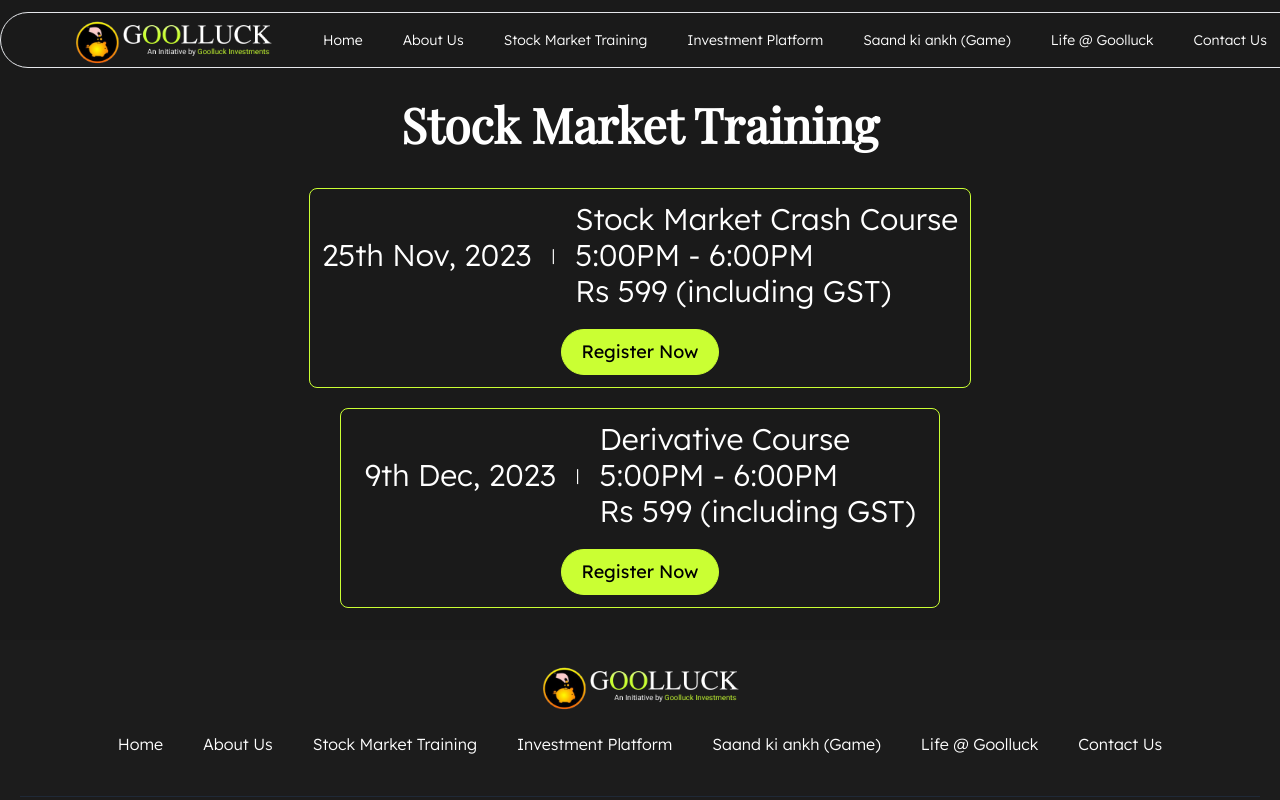
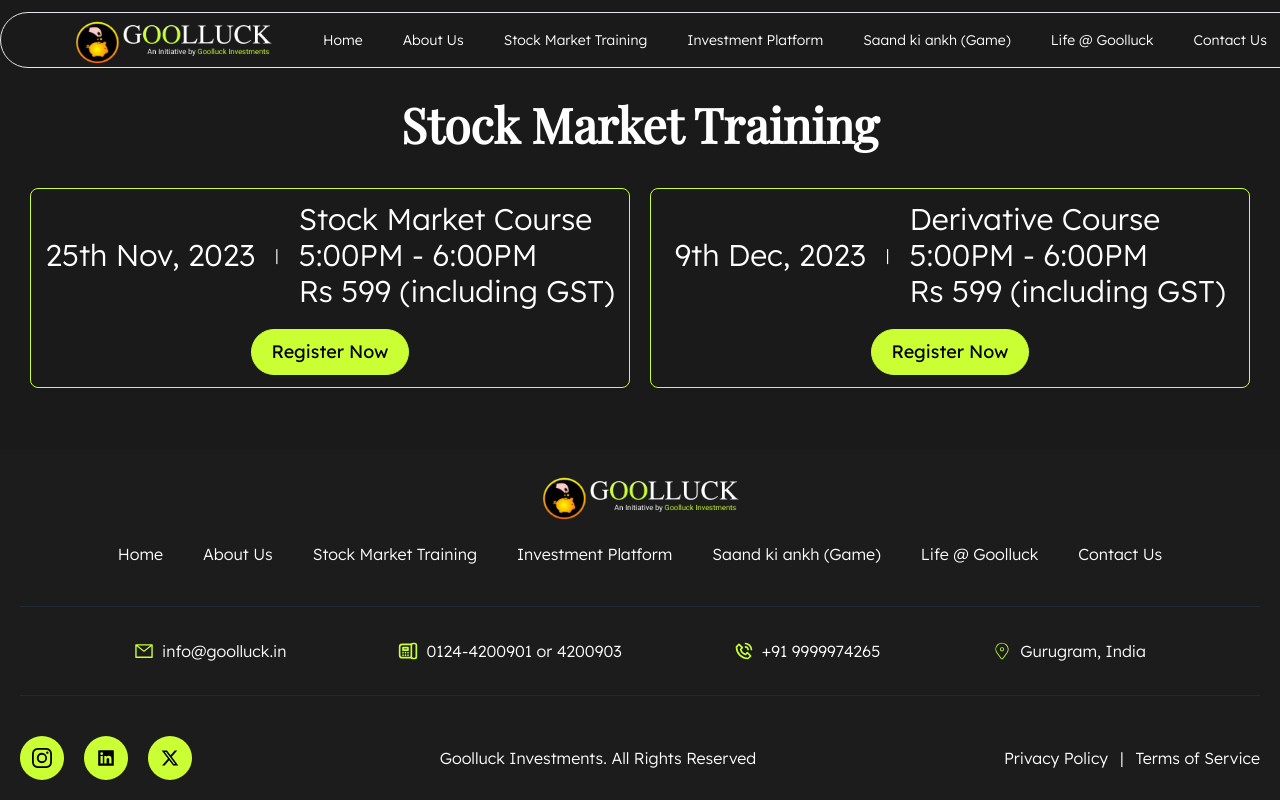
Before and after one commit to sai-ram-kaushik/goolluck, a Next.js app: page /stock-market-training in a window 1280 px wide. Shown: the top 800 px of the page. Built offline with nearby package versions, Linux system fonts and the light colour scheme.

Commit message:
updated with the course content

```diff
--- a/constants/index.js
+++ b/constants/index.js
@@ -151,7 +151,7 @@
 
 export const training = [
   {
-    label: "Stock Market Crash Course",
+    label: "Stock Market Course",
     key: "training 1",
     date: "25th Nov, 2023",
     time: "5:00PM - 6:00PM",
```
